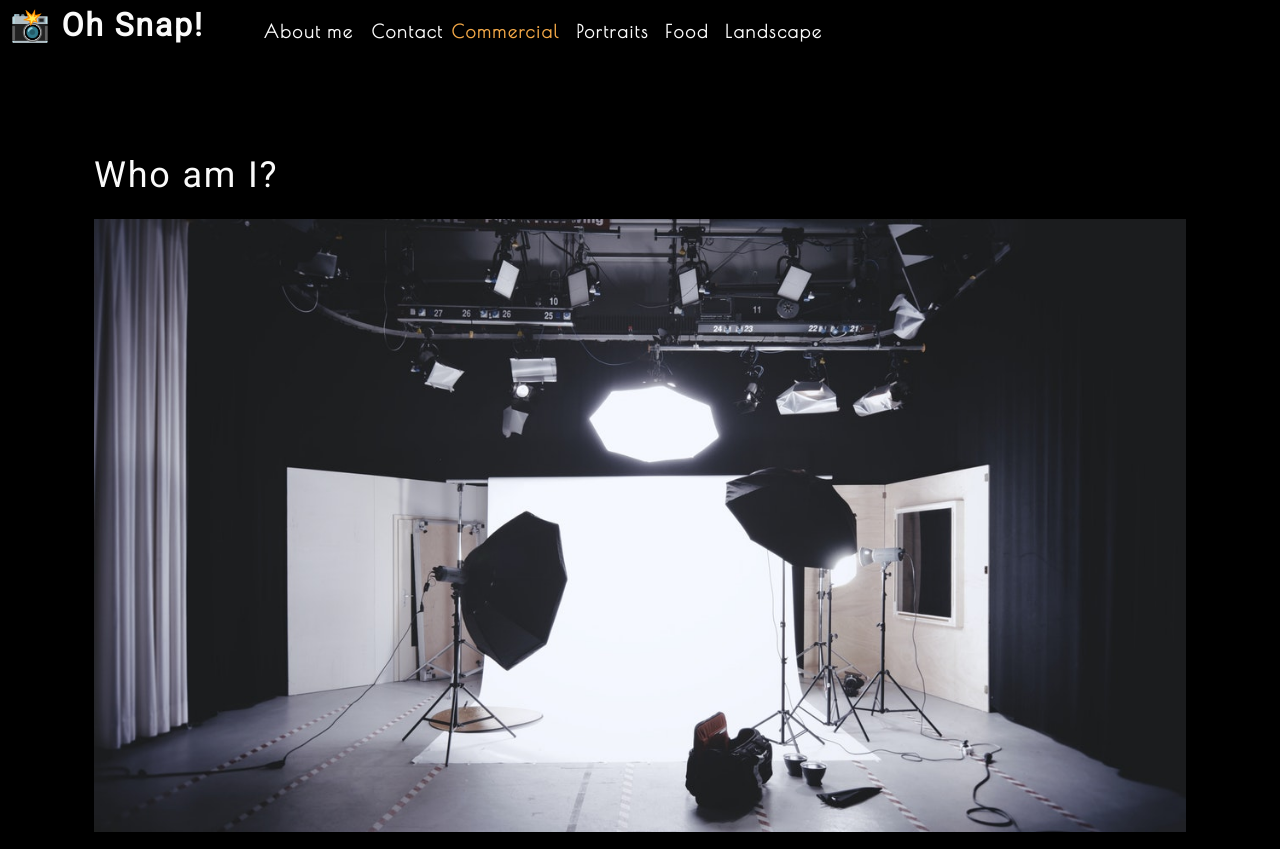
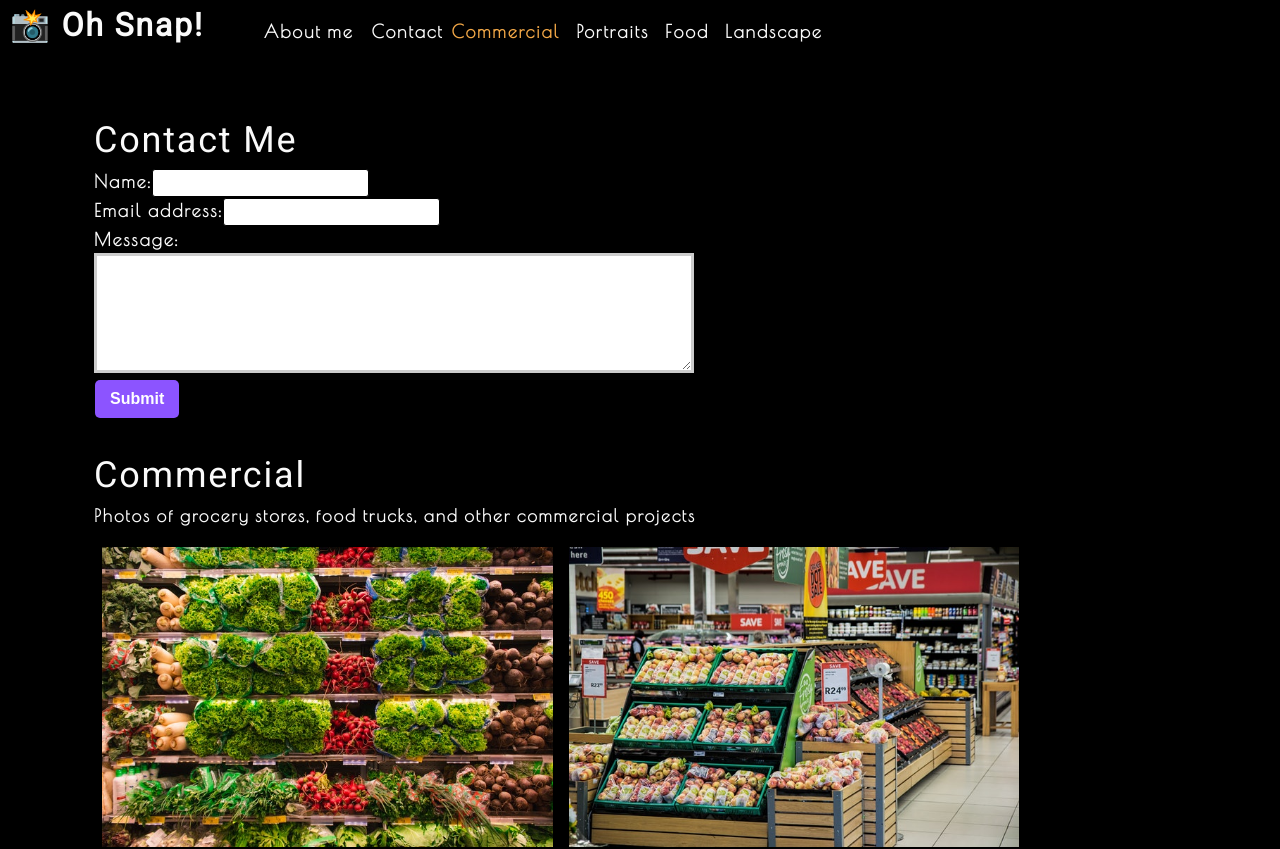
Before and after one commit to dmknapp2385/photo-port, a React (Create React App) app: page / in a window 1280 px wide. Shown: the top 849 px of the page. Built offline with nearby package versions, Linux system fonts and the light colour scheme.

Commit message:
form submit and handle functions

```diff
--- a/src/App.js
+++ b/src/App.js
@@ -2,6 +2,7 @@ import React, { useState } from 'react';
 import Nav from './components/Nav';
 import About from './components/About';
 import Gallery from './components/Gallery';
+import ContactForm from './components/Contact';
 
 function App() {
   const [categories] = useState([
@@ -23,8 +24,10 @@ function App() {
         currentCategory={currentCategory}
         ></Nav>
       <main>
+        <ContactForm></ContactForm>
+        <Gallery currentCategory={currentCategory}></Gallery>
         <About />
-        <Gallery currentCategory={currentCategory}></Gallery>
+
       </main>
     </div>
   );
--- a/src/components/Contact/index.js
+++ b/src/components/Contact/index.js
@@ -1,22 +1,36 @@
+import React, {useState} from "react";
 
 function ContactForm () {
+    const [formState, setFormState] = useState({name: '', email: '', message: ''});
+
+    const {name, email, message} = formState;
+
+    function handleChange(e) {
+        setFormState({...formState, [e.target.name]: e.target.value})
+    }
+
+    function handleSubmit(e) {
+        e.preventDefault();
+        console.log(formState)
+    }
+
     return (
         <section>
             <h1>
                 Contact Me
             </h1>
-            <form id='contact-form'>
+            <form onSubmit={handleSubmit} id='contact-form'>
                 <div>
-                    <label htmlFor='name'>Name:</label>
-                    <input type='text' name='name'/>
+                    <label htmlFor='name' >Name:</label>
+                    <input onChange={handleChange} defaultValue={name}  type='text' name='name'/>
                 </div>
                 <div>
                     <label htmlFor='email'>Email address:</label>
-                    <input type='email' name='email'/>
+                    <input onChange={handleChange} defaultValue={email}  type='email' name='email'/>
                 </div>
                 <div>
                     <label htmlFor='message'>Message:</label>
-                    <textarea name='message' rows='5' />
+                    <textarea onChange={handleChange} defaultValue={message}  name='message' rows='5' />
                 </div>
                 <button type="sumbit">Submit</button>
             </form>
```
